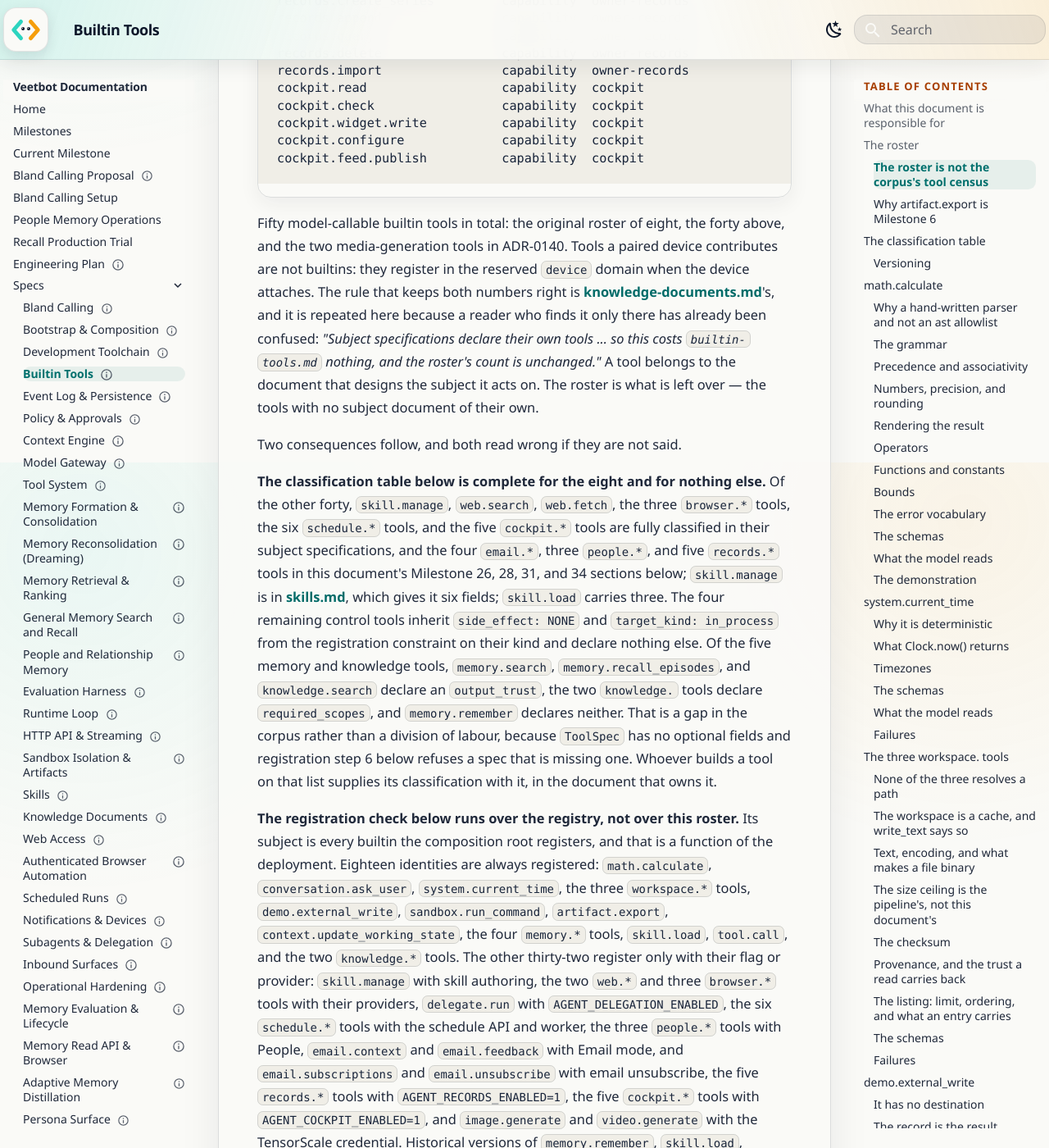
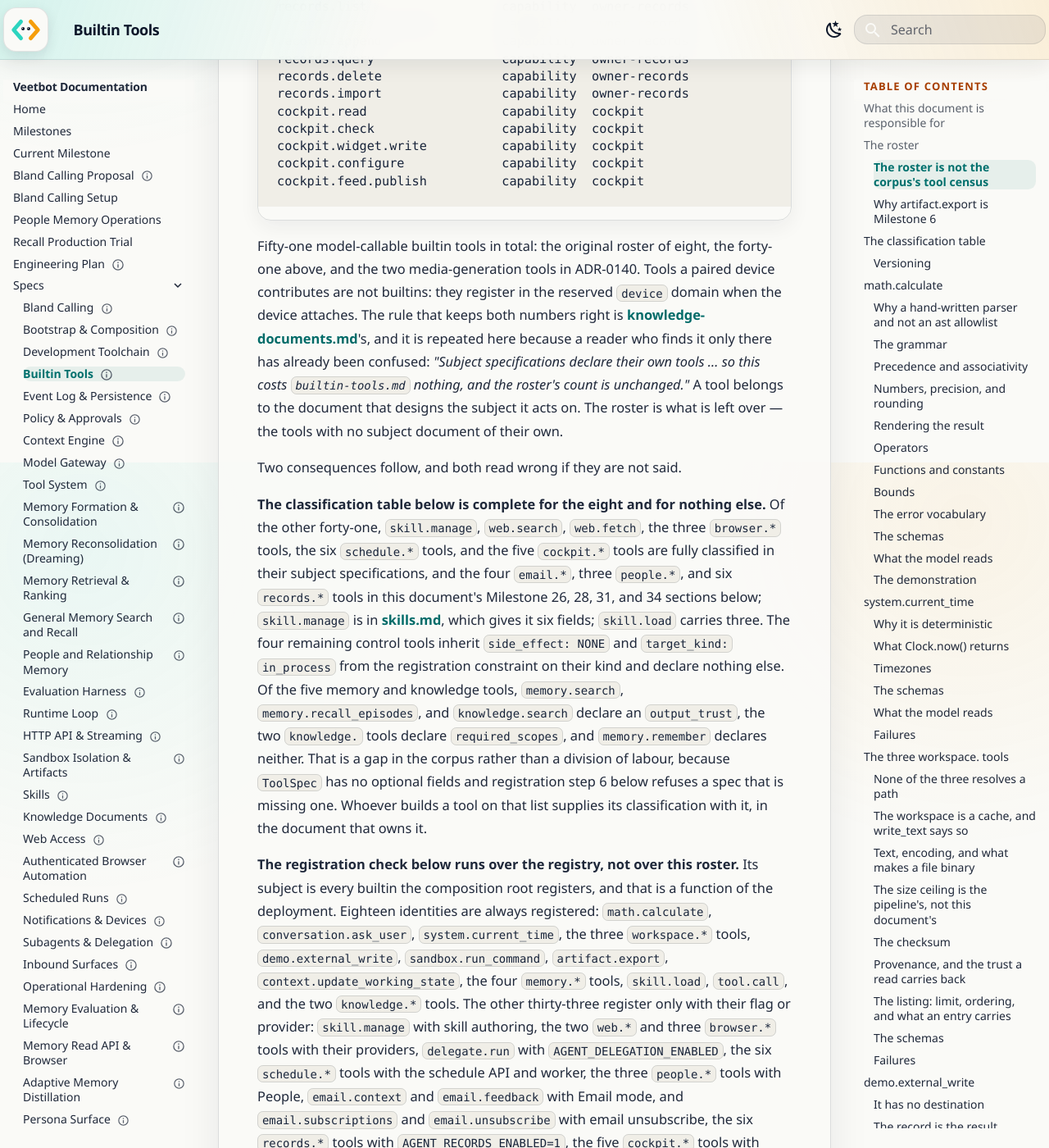
Before and after one commit to avitus/veetbot, an MkDocs documentation site: the page built from docs/plan/builtin-tools.md, in a window 1280 px wide and 1400 px high, scrolled down 3936 px. Shown: the whole window at 82% size. Built offline with MkDocs 1.6.1 and Material for MkDocs 9.7.7, drawn with Linux system fonts in a browser that asks for light colours; some of the changed text lies outside the part shown.

Commit message:
docs(records): reconcile builtin tool counts and two ADR-0239 citations
Address PR 202 review: records.import makes the census forty-one declared
tools and fifty-one builtins in total, with thirty-three flag-gated and six
records tools. ADR-0239's builtin-tools.md citations already pointed at the
wrong lines on main; they now name the People schema sentence and the
classification table's opening line.

Reading-Lane: A
Co-Authored-By: Claude Opus 5.5 <noreply@anthropic.com>
Glen-Conversation: fcaa6074-ca68-408f-99a0-e7f1789f2330

````diff
--- a/docs/plan/builtin-tools.md
+++ b/docs/plan/builtin-tools.md
@@ -127,7 +127,7 @@ Eight is the number of tools *this document* designs. It is not the
 number of tools the model can call, and the gap is wide enough to
 state here rather than leave a reader to assemble.
 
-Forty more model-callable tools are declared at build time by other
+Forty-one more model-callable tools are declared at build time by other
 specifications:
 
 ```text
@@ -176,8 +176,8 @@ cockpit.configure             capability  cockpit
 cockpit.feed.publish          capability  cockpit
 ```
 
-Fifty model-callable builtin tools in total: the original roster of
-eight, the forty above, and the two media-generation tools in ADR-0140.
+Fifty-one model-callable builtin tools in total: the original roster of
+eight, the forty-one above, and the two media-generation tools in ADR-0140.
 Tools a paired device contributes are not builtins: they
 register in the reserved `device` domain when the device attaches. The rule
 that keeps both numbers right is
@@ -192,10 +192,10 @@ subject document of their own.
 Two consequences follow, and both read wrong if they are not said.
 
 **The classification table below is complete for the eight and for
-nothing else.** Of the other forty, `skill.manage`, `web.search`,
+nothing else.** Of the other forty-one, `skill.manage`, `web.search`,
 `web.fetch`, the three `browser.*` tools, the six `schedule.*` tools, and the
 five `cockpit.*` tools are fully classified in their subject specifications, and the four `email.*`,
-three `people.*`, and five `records.*` tools in this document's Milestone 26,
+three `people.*`, and six `records.*` tools in this document's Milestone 26,
 28, 31, and 34 sections below;
 `skill.manage` is in [skills.md](skills.md), which gives it six fields;
 `skill.load` carries three. The four remaining control tools inherit
@@ -216,13 +216,13 @@ that is a function of the deployment. Eighteen identities are always
 registered: `math.calculate`, `conversation.ask_user`, `system.current_time`,
 the three `workspace.*` tools, `demo.external_write`, `sandbox.run_command`,
 `artifact.export`, `context.update_working_state`, the four `memory.*` tools,
-`skill.load`, `tool.call`, and the two `knowledge.*` tools. The other thirty-two register only
+`skill.load`, `tool.call`, and the two `knowledge.*` tools. The other thirty-three register only
 with their flag or provider: `skill.manage` with skill authoring, the two
 `web.*` and three `browser.*` tools with their providers, `delegate.run` with
 `AGENT_DELEGATION_ENABLED`, the six `schedule.*` tools with the schedule API
 and worker, the three `people.*` tools with People, `email.context` and
 `email.feedback` with Email mode, and `email.subscriptions` and
-`email.unsubscribe` with email unsubscribe, the five `records.*` tools with
+`email.unsubscribe` with email unsubscribe, the six `records.*` tools with
 `AGENT_RECORDS_ENABLED=1`, the five `cockpit.*` tools with
 `AGENT_COCKPIT_ENABLED=1`, and `image.generate` and `video.generate` with the
 TensorScale credential. Historical versions of
@@ -1676,9 +1676,9 @@ These fail the build.
     diagnosis, the message carries the remedy and the supported set,
     and neither carries the input. The table keeps its invariant.
 8.  **The roster reads as the corpus's tool census and is not.** Eight
-    is the original roster; fifty model-callable builtin tools
-    are declared at build time across the corpus, and forty of them
-    belong to other specifications. Resolved by naming those forty here,
+    is the original roster; fifty-one model-callable builtin tools
+    are declared at build time across the corpus, and forty-one of them
+    belong to other specifications. Resolved by naming those forty-one here,
     together with the rule that keeps the roster's count correct —
     [knowledge-documents.md](knowledge-documents.md)'s, which had
     written it down in the one place a reader of the roster would not
````
Also changed, not shown: docs/adr/0239-owner-records-and-numeric-series.md (+2 -2 lines).
